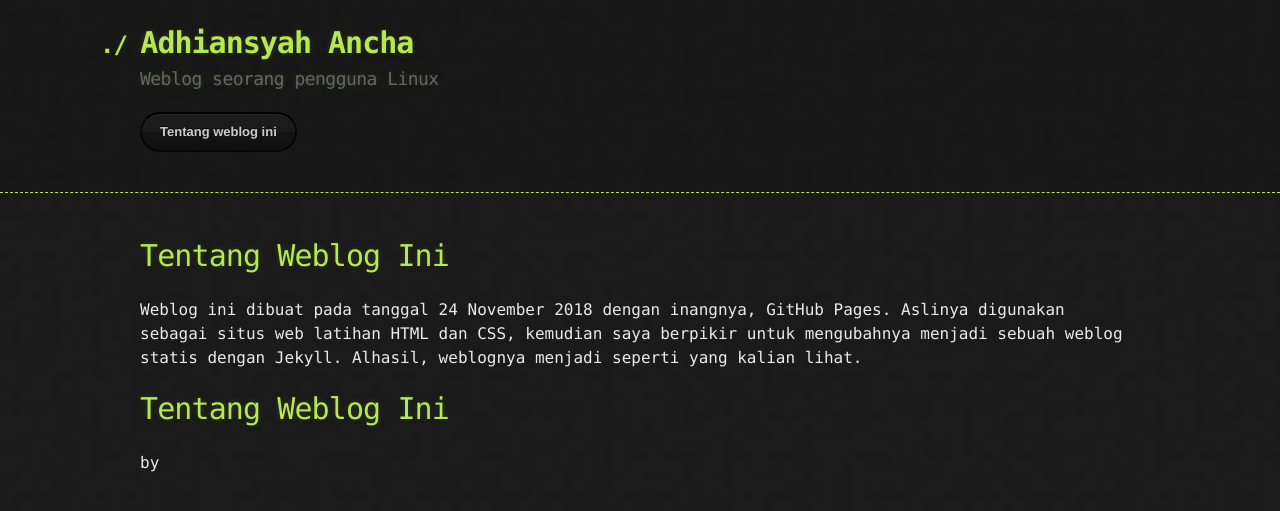
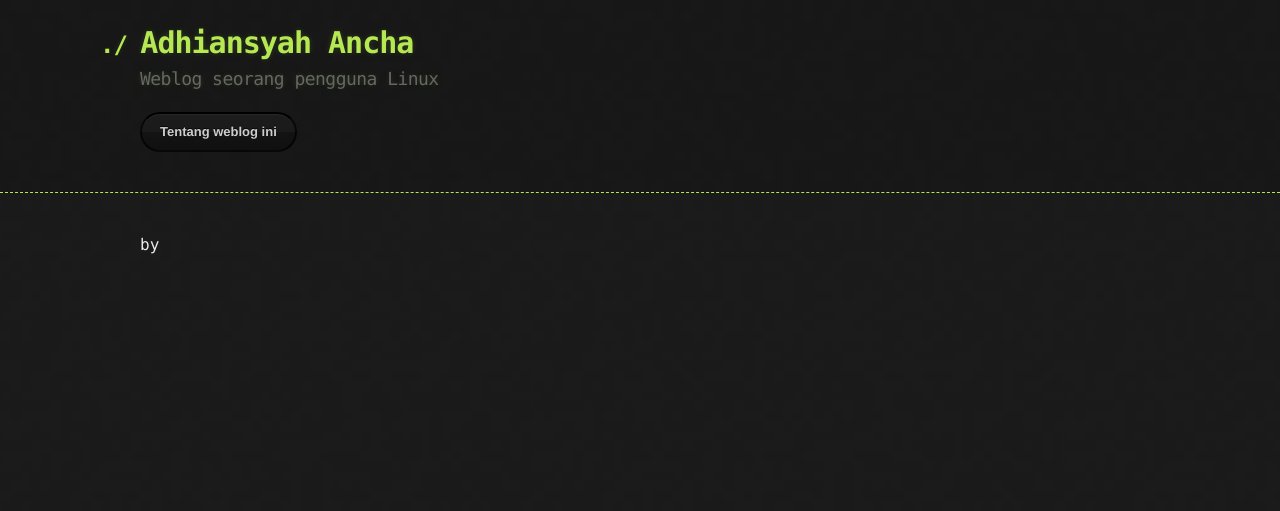
Before and after one commit to adhiansyah/adhiansyah.github.io, a Jekyll site: the page built from index.md, in a window 1280 px wide. Shown: the top 511 px of the page. Built offline with Jekyll 4.4.1, drawn with Linux system fonts in a browser that asks for light colours; our own code applies the rules of GitHub Pages for plain Markdown files.

Commit message:
Pergantian layout index.md

```diff
--- a/index.md
+++ b/index.md
@@ -1,17 +1,3 @@
 ---
-layout: default
+layout: post
 ---
-
-# Tentang Weblog Ini
-Weblog ini dibuat pada tanggal 24 November 2018 dengan inangnya, GitHub Pages. Aslinya digunakan sebagai situs web latihan HTML dan CSS, kemudian saya berpikir untuk mengubahnya menjadi sebuah weblog statis dengan Jekyll. Alhasil, weblognya menjadi seperti yang kalian lihat.
-
-<small>{{ page.date | date: "%-d %B %Y" }}</small>
-<h1>{{ page.title }}</h1>
-
-<p class="view">by {{ page.author | default: site.author }}</p>
-
-{{content}}
-
-{% if page.tags %}
-  <small>tags: <em>{{ page.tags | join: "</em> - <em>" }}</em></small>
-{% endif %}
```
